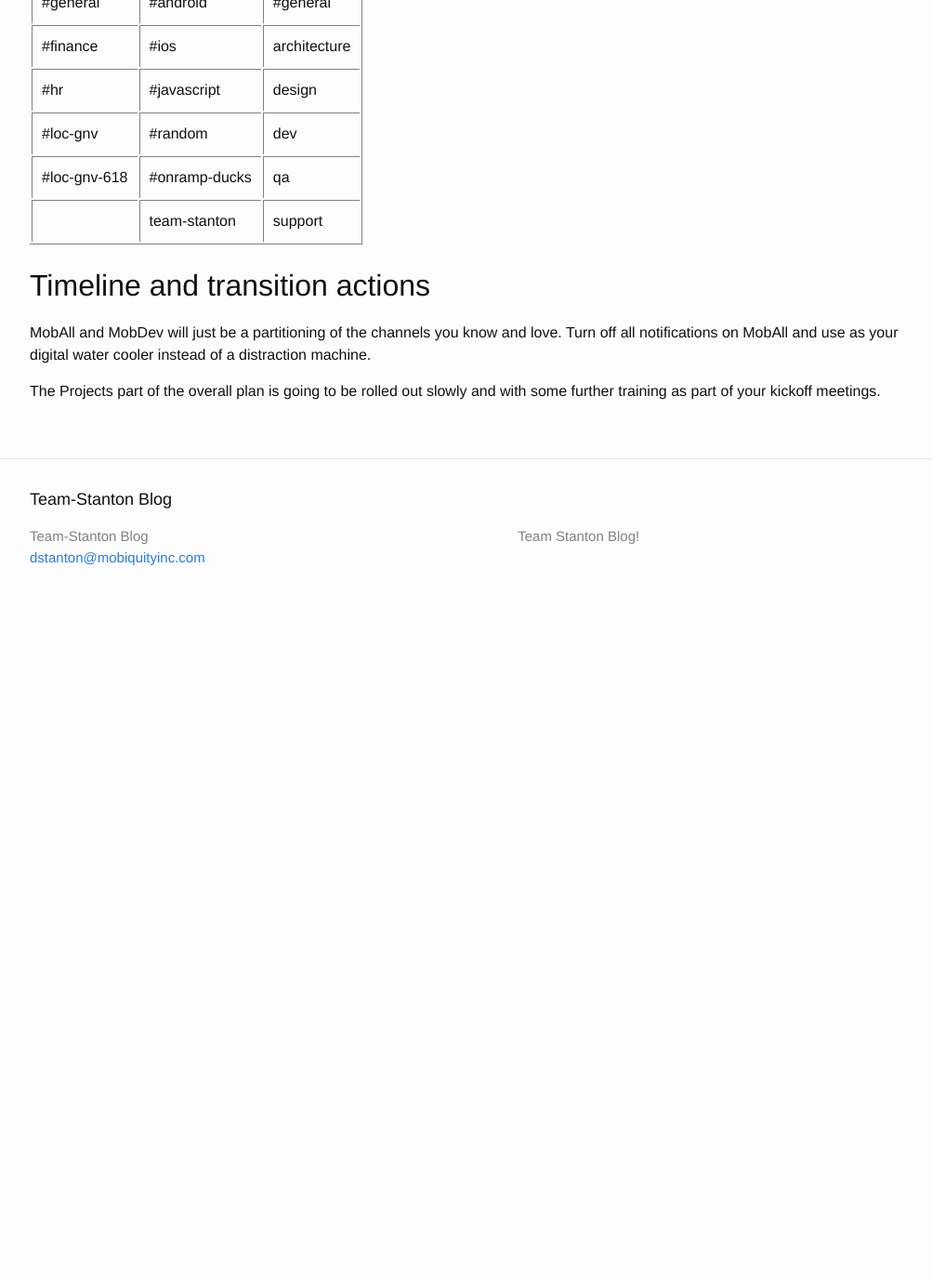
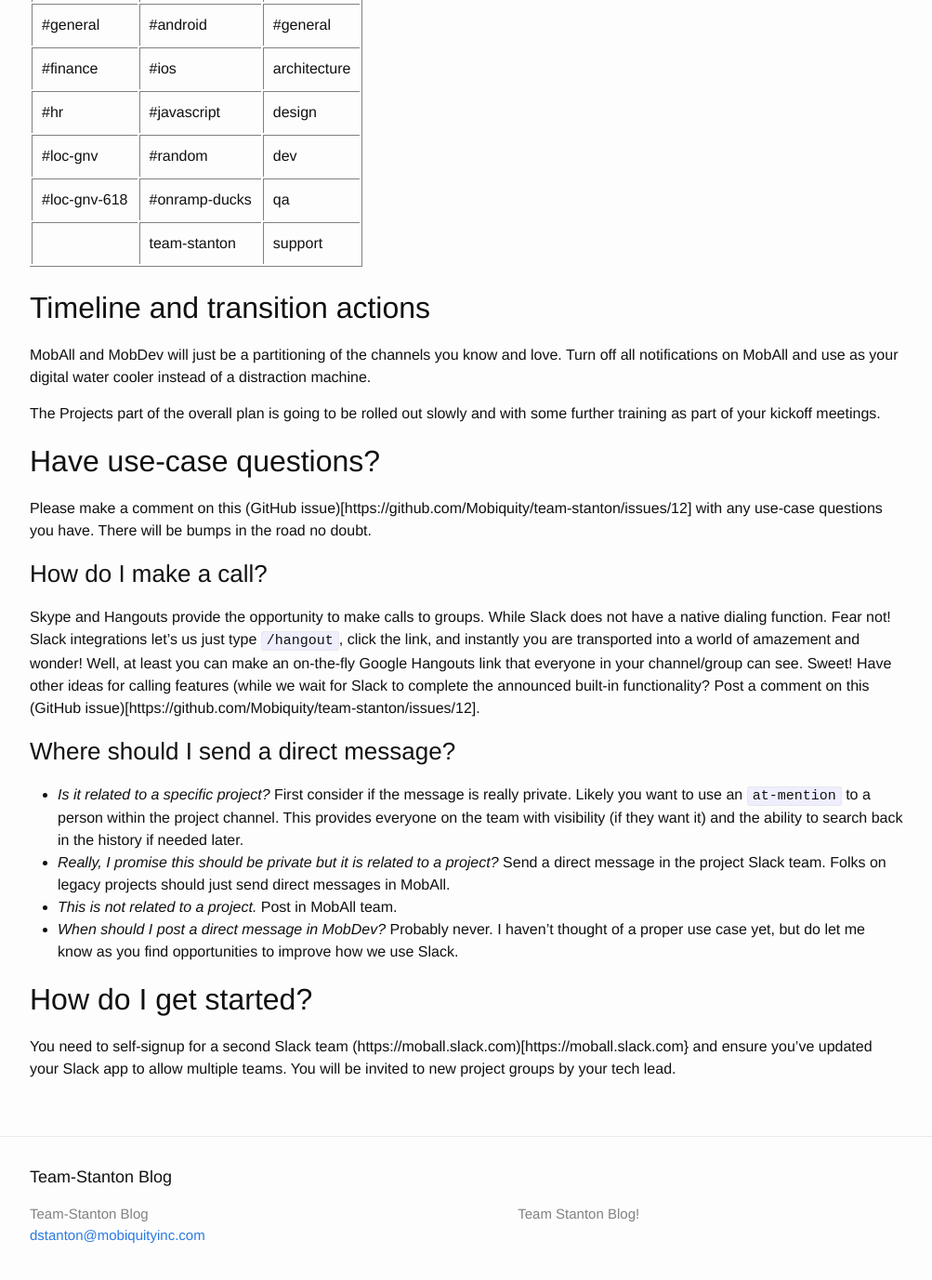
Before and after one commit to ajcrites/team-stanton, a Jekyll site: the page built from _posts/2015-03-03-slack-teams.markdown, in a window 1280 px wide and 1400 px high, scrolled down 1685 px. Shown: the top 1377 px of the window at 93% size, without its empty margins (138-1141 px from the left). Built offline with Jekyll 4.4.1, drawn with Linux system fonts in a browser that asks for light colours; before the commit the page ends 2356 px from its top, so only the background shows below that; some of the changed text lies outside the part shown.

Commit message:
Update 2015-03-03-slack-teams.markdown

```diff
--- a/_posts/2015-03-03-slack-teams.markdown
+++ b/_posts/2015-03-03-slack-teams.markdown
@@ -6,7 +6,7 @@
 author: gotoplanb
 ---
 
-tl;dr You need to self-signup for a second Slack team (https://moball.slack.com) and ensure you've updated your Slack app to allow multiple teams. Location and HR channels migrate to MobAll. We keep MobDev for platform channels and project groups.
+tl;dr You need to self-signup for a second Slack team (https://moball.slack.com)[https://moball.slack.com} and ensure you've updated your Slack app to allow multiple teams. Location and HR channels migrate to MobAll. We keep MobDev for platform channels and existing project groups. You will be invited to new project groups by your tech lead.
 
 ## The challenges
 
@@ -66,3 +66,22 @@
 MobAll and MobDev will just be a partitioning of the channels you know and love. Turn off all notifications on MobAll and use as your digital water cooler instead of a distraction machine.
 
 The Projects part of the overall plan is going to be rolled out slowly and with some further training as part of your kickoff meetings.
+
+## Have use-case questions?
+
+Please make a comment on this (GitHub issue)[https://github.com/Mobiquity/team-stanton/issues/12] with any use-case questions you have. There will be bumps in the road no doubt.
+
+### How do I make a call?
+
+Skype and Hangouts provide the opportunity to make calls to groups. While Slack does not have a native dialing function. Fear not! Slack integrations let's us just type `/hangout`, click the link, and instantly you are transported into a world of amazement and wonder! Well, at least you can make an on-the-fly Google Hangouts link that everyone in your channel/group can see. Sweet! Have other ideas for calling features (while we wait for Slack to complete the announced built-in functionality? Post a comment on this (GitHub issue)[https://github.com/Mobiquity/team-stanton/issues/12].
+
+### Where should I send a direct message?
+
+* *Is it related to a specific project?* First consider if the message is really private. Likely you want to use an `at-mention` to a person within the project channel. This provides everyone on the team with visibility (if they want it) and the ability to search back in the history if needed later.
+* *Really, I promise this should be private but it is related to a project?* Send a direct message in the project Slack team. Folks on legacy projects should just send direct messages in MobAll.
+* *This is not related to a project.* Post in MobAll team.
+* *When should I post a direct message in MobDev?* Probably never. I haven't thought of a proper use case yet, but do let me know as you find opportunities to improve how we use Slack.
+
+## How do I get started?
+
+You need to self-signup for a second Slack team (https://moball.slack.com)[https://moball.slack.com} and ensure you've updated your Slack app to allow multiple teams. You will be invited to new project groups by your tech lead.
```
